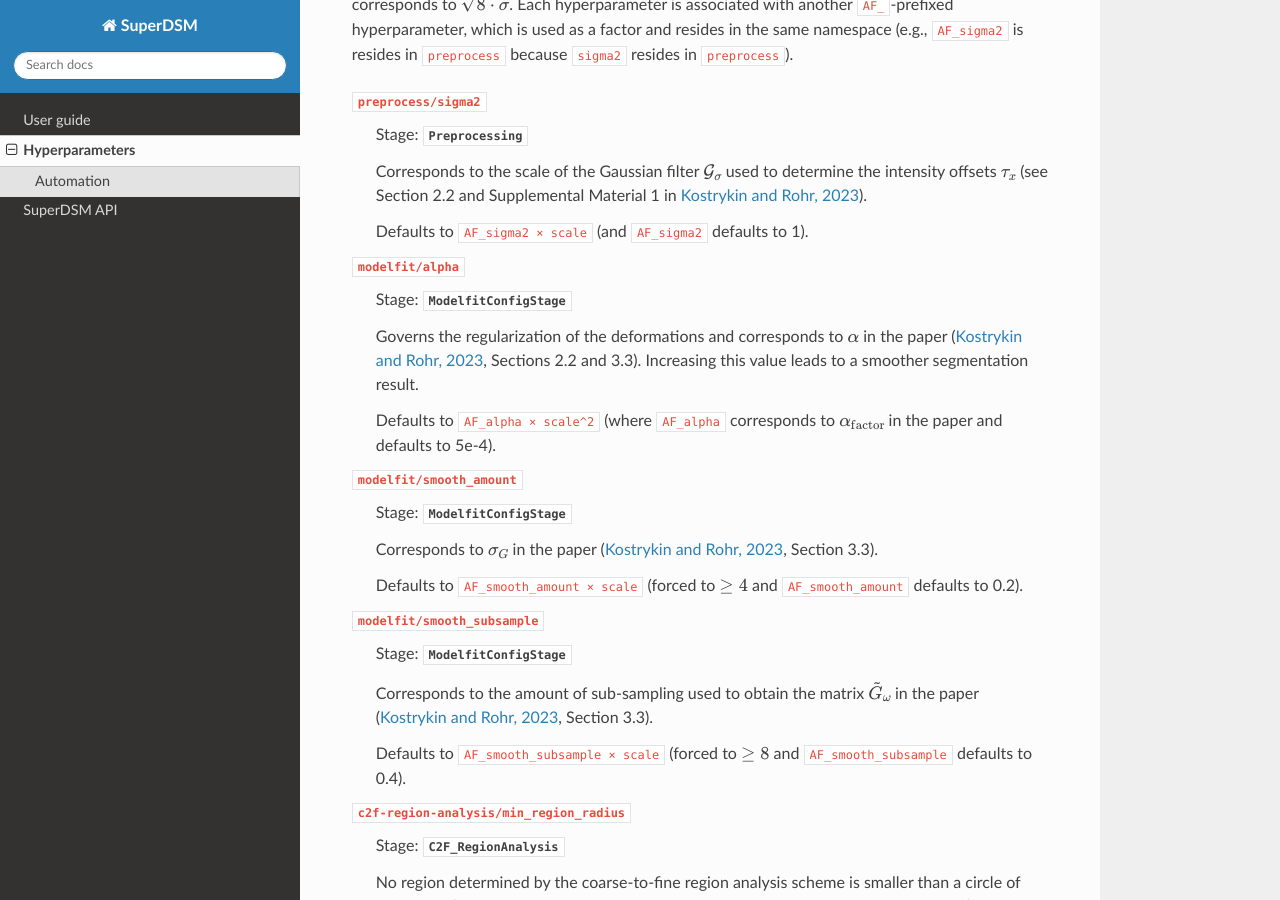
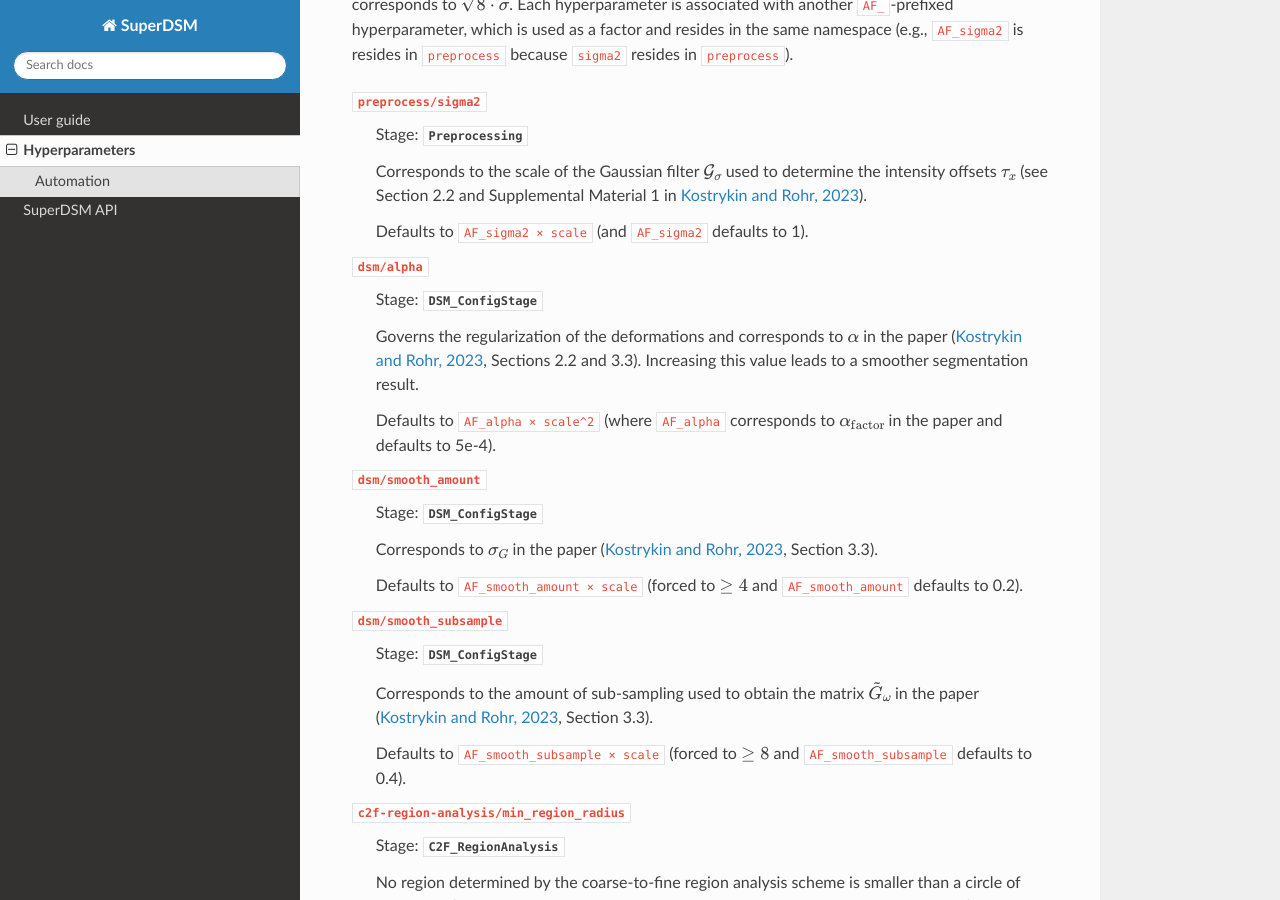
Before and after one commit to BMCV/SuperDSM, a Sphinx documentation site: the page built from docs/source/hyperparameters.rst, in a window 1280 px wide and 900 px high, scrolled down 640 px. Built offline with Sphinx 7.4.7 and the Read the Docs theme 2.0.0, drawn with Linux system fonts in a browser that asks for light colours.

Commit message:
bug fixes

```diff
--- a/docs/source/hyperparameters.rst
+++ b/docs/source/hyperparameters.rst
@@ -21,22 +21,22 @@ The following hyperparameters can be set automatically based on the scale of obj
 
     Defaults to ``AF_sigma2 × scale`` (and ``AF_sigma2`` defaults to 1).
 
-``modelfit/alpha``
-    Stage: :py:class:`~superdsm.modelfit_config.ModelfitConfigStage`
+``dsm/alpha``
+    Stage: :py:class:`~superdsm.dsmcfg.DSM_ConfigStage`
 
     Governs the regularization of the deformations and corresponds to :math:`\alpha` in the paper (:ref:`Kostrykin and Rohr, 2023 <references>`, Sections 2.2 and 3.3). Increasing this value leads to a smoother segmentation result.
 
     Defaults to ``AF_alpha × scale^2`` (where ``AF_alpha`` corresponds to :math:`\alpha_\text{factor}` in the paper and defaults to 5e-4).
 
-``modelfit/smooth_amount``
-    Stage: :py:class:`~superdsm.modelfit_config.ModelfitConfigStage`
+``dsm/smooth_amount``
+    Stage: :py:class:`~superdsm.dsmcfg.DSM_ConfigStage`
 
     Corresponds to :math:`\sigma_G` in the paper (:ref:`Kostrykin and Rohr, 2023 <references>`, Section 3.3).
 
     Defaults to ``AF_smooth_amount × scale`` (forced to :math:`\geq 4` and ``AF_smooth_amount`` defaults to 0.2).
 
-``modelfit/smooth_subsample``
-    Stage: :py:class:`~superdsm.modelfit_config.ModelfitConfigStage`
+``dsm/smooth_subsample``
+    Stage: :py:class:`~superdsm.dsmcfg.DSM_ConfigStage`
 
     Corresponds to the amount of sub-sampling used to obtain the matrix :math:`\tilde G_\omega` in the paper (:ref:`Kostrykin and Rohr, 2023 <references>`, Section 3.3).
 
```
Also changed, not shown: 3 other files.
